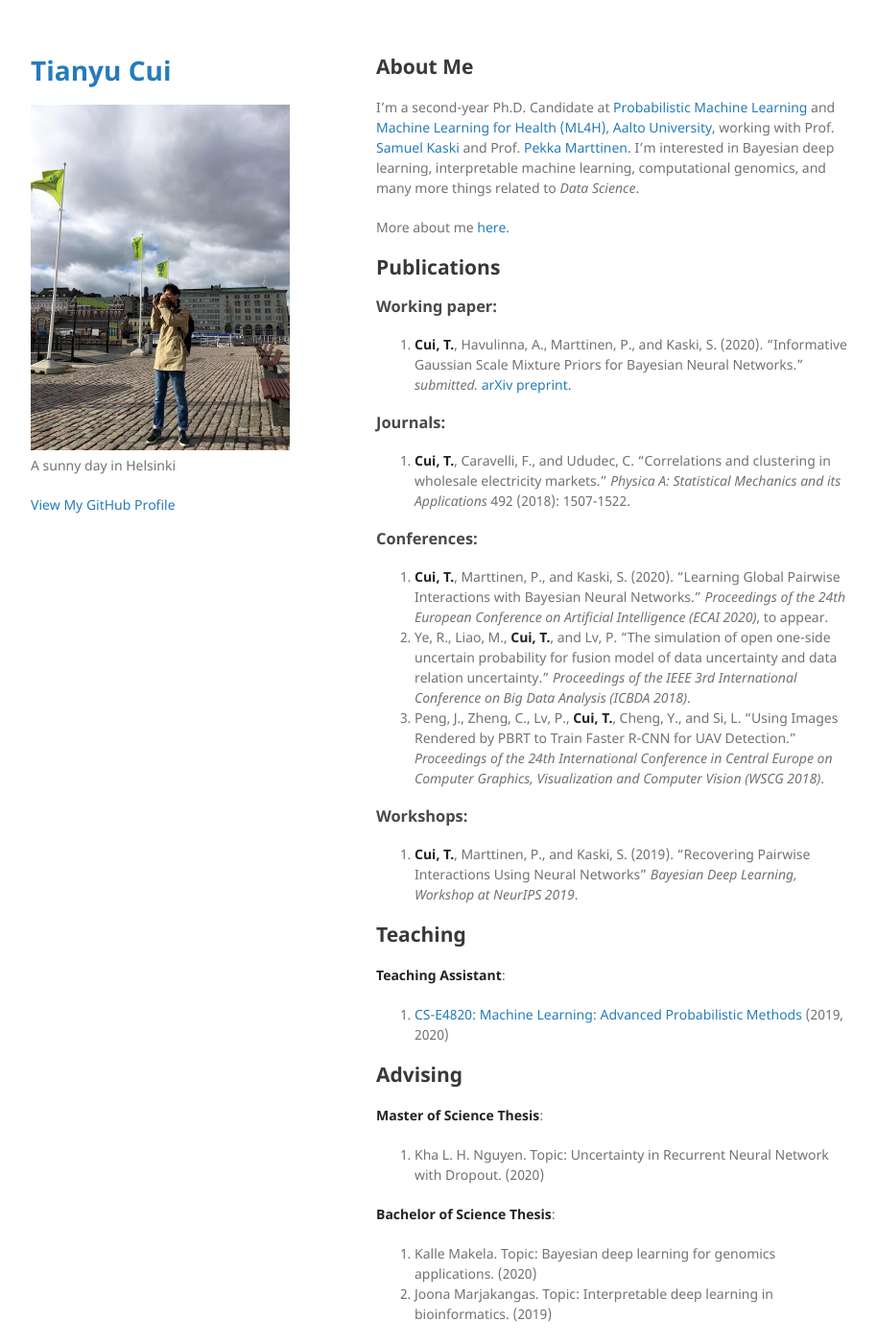
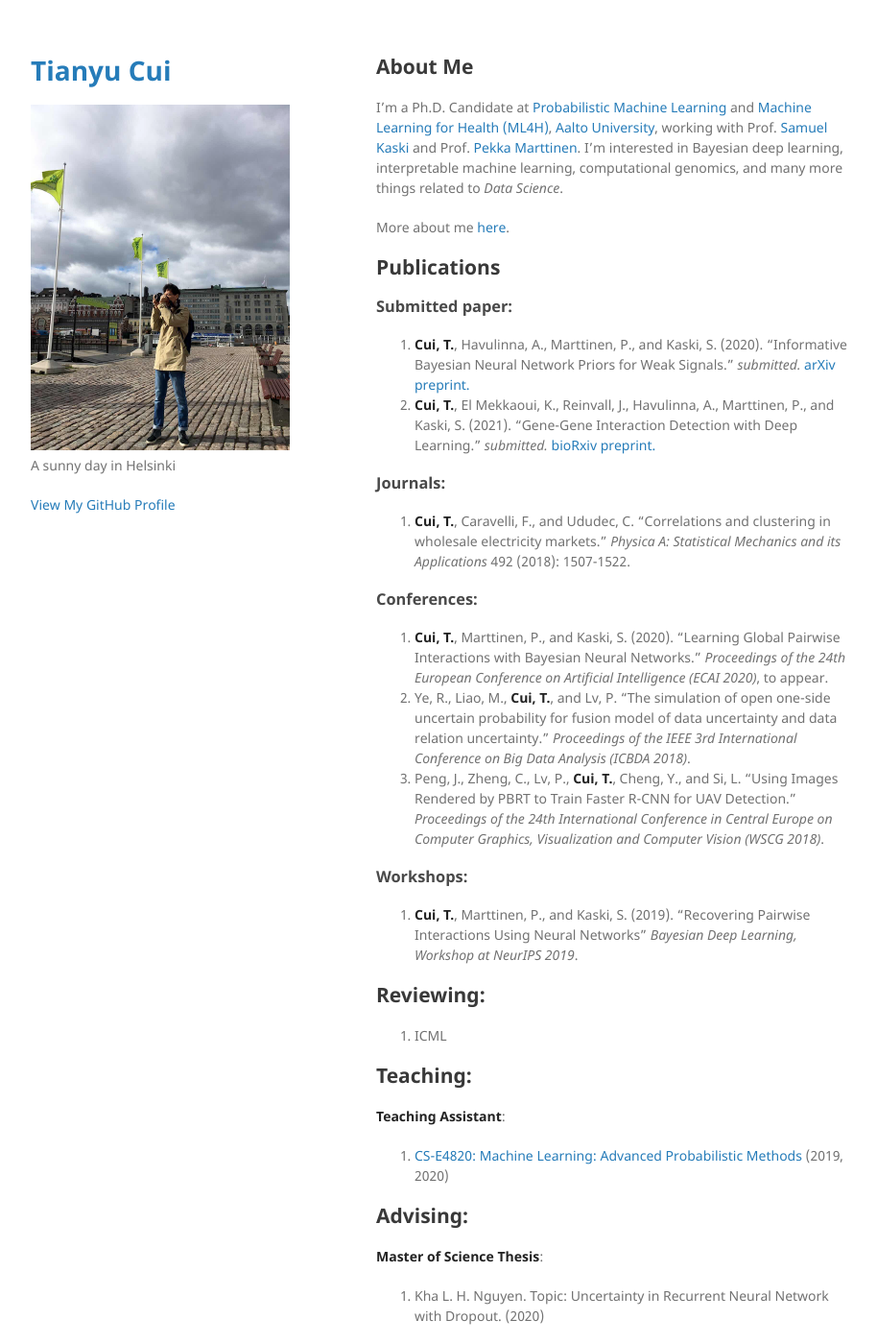
Before and after one commit to tycui/tycui.github.io, a Jekyll site: the page built from index.md, in a window 1280 px wide and 1400 px high. Shown: the whole window at 96% size, without its empty margins (178-1092 px from the left). Built offline with Jekyll 4.4.1, drawn with Linux system fonts in a browser that asks for light colours; our own code applies the rules of GitHub Pages for plain Markdown files.

Commit message:
Add files via upload

```diff
--- a/index.md
+++ b/index.md
@@ -3,14 +3,15 @@ layout: default
 ---
 
 ## About Me
- I'm a second-year Ph.D. Candidate at [Probabilistic Machine Learning](https://research.cs.aalto.fi/pml/) and [Machine Learning for Health (ML4H)](https://users.ics.aalto.fi/~pemartti/), [Aalto University](http://www.aalto.fi/en/), working with Prof. [Samuel Kaski](https://people.aalto.fi/samuel.kaski) and Prof. [Pekka Marttinen](https://users.ics.aalto.fi/~pemartti/). I'm interested in Bayesian deep learning, interpretable machine learning, computational genomics, and many more things related to _Data Science_.
+ I'm a Ph.D. Candidate at [Probabilistic Machine Learning](https://research.cs.aalto.fi/pml/) and [Machine Learning for Health (ML4H)](https://users.ics.aalto.fi/~pemartti/), [Aalto University](http://www.aalto.fi/en/), working with Prof. [Samuel Kaski](https://people.aalto.fi/samuel.kaski) and Prof. [Pekka Marttinen](https://users.ics.aalto.fi/~pemartti/). I'm interested in Bayesian deep learning, interpretable machine learning, computational genomics, and many more things related to _Data Science_.
 
 More about me [here](./more_about_me.html).
 
 ## Publications
 
-### Working paper:
-1. **Cui, T.**, Havulinna, A., Marttinen, P., and Kaski, S. (2020). "Informative Gaussian Scale Mixture Priors for Bayesian Neural Networks." _submitted._ [arXiv preprint.](https://arxiv.org/abs/2002.10243)
+### Submitted paper:
+1. **Cui, T.**, Havulinna, A., Marttinen, P., and Kaski, S. (2020). "Informative Bayesian Neural Network Priors for Weak Signals." _submitted._ [arXiv preprint.](https://arxiv.org/abs/2002.10243)
+2. **Cui, T.**, El Mekkaoui, K., Reinvall, J., Havulinna, A., Marttinen, P., and Kaski, S. (2021). "Gene-Gene Interaction Detection with Deep Learning." _submitted._ [bioRxiv preprint.](https://www.biorxiv.org/content/10.1101/2021.03.12.435063v1)
 
 ### Journals:
 1. **Cui, T.**, Caravelli, F., and Ududec, C. "Correlations and clustering in wholesale electricity markets." _Physica A: Statistical Mechanics and its Applications_ 492 (2018): 1507-1522.
@@ -23,11 +24,14 @@ More about me [here](./more_about_me.html).
 ### Workshops:
 1. **Cui, T.**, Marttinen, P., and Kaski, S. (2019). "Recovering Pairwise Interactions Using Neural Networks" _Bayesian Deep Learning, Workshop at NeurIPS 2019_.
 
-## Teaching
+## Reviewing:
+1. ICML
+
+## Teaching:
 **Teaching Assistant**:
 1. [CS-E4820: Machine Learning: Advanced Probabilistic Methods](https://mycourses.aalto.fi/course/view.php?id=24365) (2019, 2020)
 
-## Advising
+## Advising:
 **Master of Science Thesis**:
 1. Kha L. H. Nguyen. Topic: Uncertainty in Recurrent Neural Network with Dropout. (2020)
 
```
